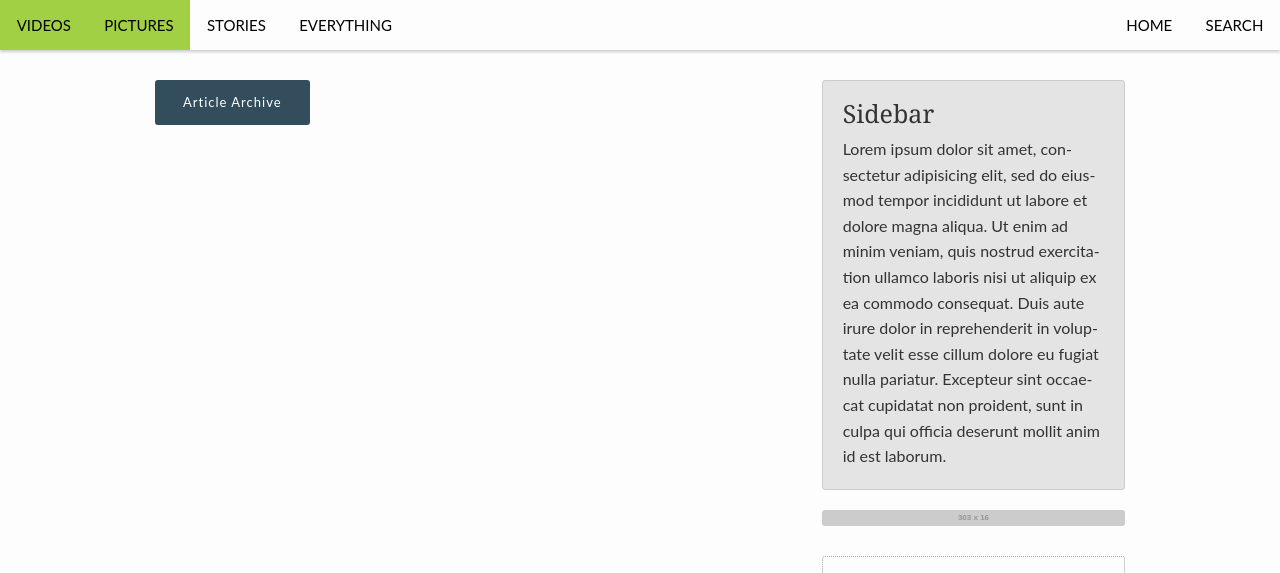
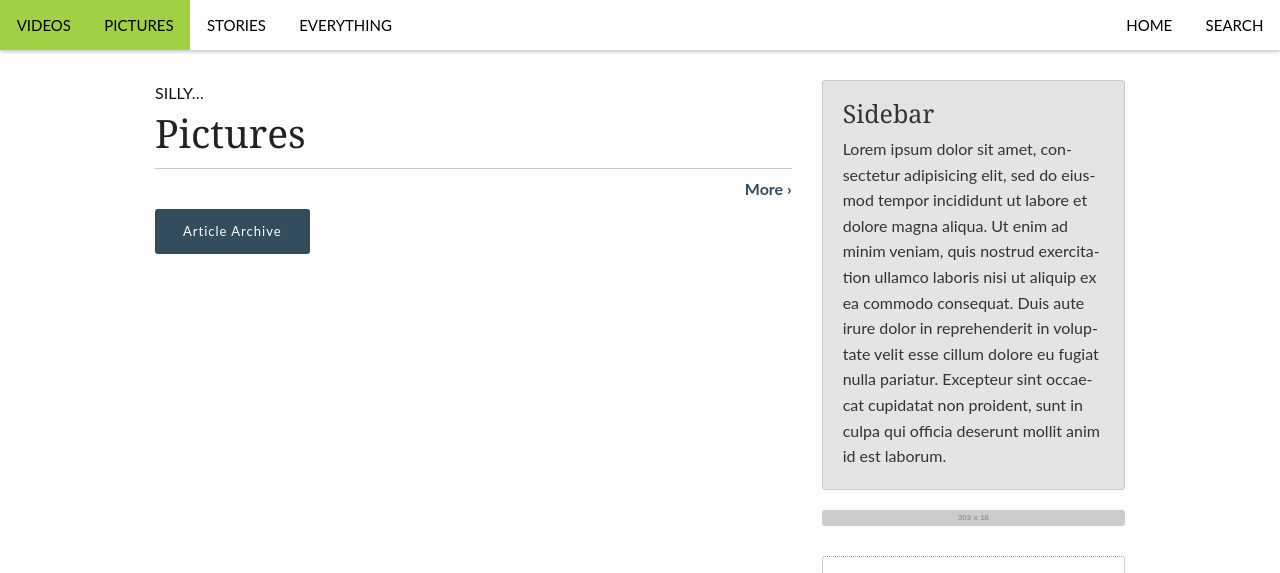
Before and after one commit to johnpfisk/shenanigans.lol, a Jekyll site: the page built from pages/pictures.md, in a window 1280 px wide, cut to the strip 0-573 px from the top of the page. Built offline with Jekyll 4.4.1, drawn with Linux system fonts in a browser that asks for light colours; some of the changed lines change nothing that is shown.

Commit message:
Update pictures.md

```diff
--- a/pages/pictures.md
+++ b/pages/pictures.md
@@ -1,5 +1,5 @@
 ---
-layout: blog
+layout: page
 sidebar: right
 show_meta: false
 title: "Pictures"
@@ -9,3 +9,5 @@ header: no
 breadcrumb: false
 ---
 {% include list-posts entries='5' category='pictures' %}
+
+<a class="radius button small" href="{{ site.url }}/pictures/archive/" title="{{ site.data.language.blog_archive }}">{{ site.data.language.blog_archive }}</a>
```
